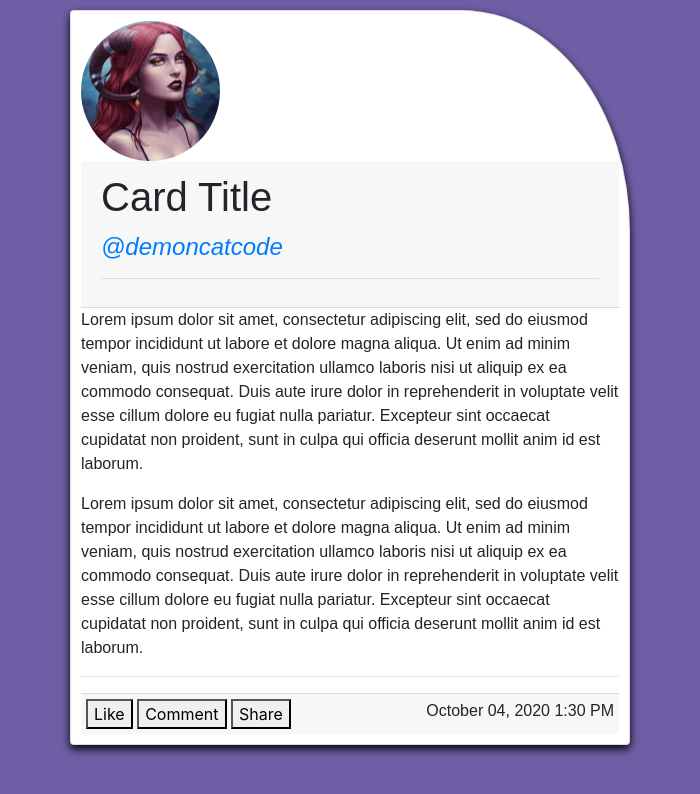
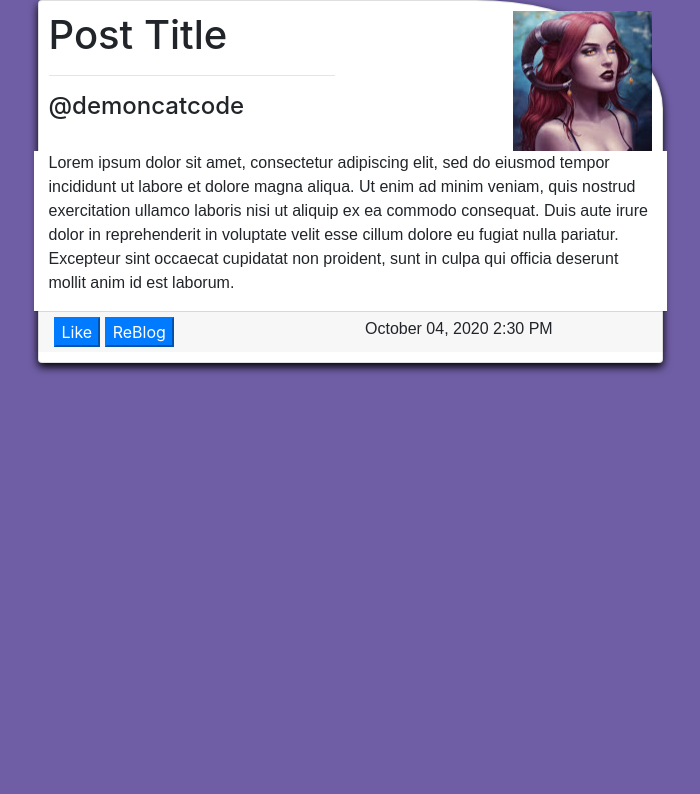
Before and after one commit to catruya/bloggo, a plain HTML site: page index.html in a window 1280 px wide. Shown: the whole page, without its empty margins (290-990 px from the left). Drawn offline with nearby package versions, Linux system fonts and the light colour scheme; a web font is replaced by a local one.

Commit message:
reworked the post design a little bit  using bootstrap css.

```diff
--- a/index.html
+++ b/index.html
@@ -6,7 +6,8 @@
     <meta name="viewport" content="width=device-width, initial-scale=1.0">
     <title>Bloggo</title>
     <!--Bootstrap CSS-->
-    <link rel="stylesheet" href="https://stackpath.bootstrapcdn.com/bootstrap/4.5.2/css/bootstrap.min.css" integrity="sha384-JcKb8q3iqJ61gNV9KGb8thSsNjpSL0n8PARn9HuZOnIxN0hoP+VmmDGMN5t9UJ0Z" crossorigin="anonymous">
+    <link rel="stylesheet" href="https://stackpath.bootstrapcdn.com/bootstrap/4.5.2/css/bootstrap.min.css"
+        integrity="sha384-JcKb8q3iqJ61gNV9KGb8thSsNjpSL0n8PARn9HuZOnIxN0hoP+VmmDGMN5t9UJ0Z" crossorigin="anonymous">
     <!-- My styles-->
     <link rel="stylesheet" href="styles/style.css">
     <!--Google fonts-->
@@ -42,21 +43,20 @@
 
     <div id="main">
         <!--Cards will be inserted with JS-->
-        <div class="container">
+        <div class="container-fluid">
             <div class="card">
-                <div class="user-img">
-                    <img src="img/cat1.jpg" alt="test">
+                <div class="row">
+                    <div class="col card-hdr">
+                        <h1>Post Title</h1>
+                        <hr>
+                        <h4>@demoncatcode</h4>
                     </div>
-                <div class="card-header">
-                    <div class="card-title">
-                        <h1>Card Title</h1>
+                    <div class="col">
+                        <img class="user-img img-responsive" src="img/cat1.jpg">
                     </div>
-                    <div class="username">
-                        <h4><a href="#"><em>@demoncatcode</em></a></h4>
                 </div>
-                    <hr>
-                </div>
-                <div class="card-txt">
+                <div class="row">
+                    <div class="col card-txt">
                         <p>
                             Lorem ipsum dolor sit amet, consectetur adipiscing elit, sed do eiusmod
                             tempor incididunt ut labore et dolore magna aliqua. Ut enim ad minim
@@ -66,31 +66,19 @@
                             Excepteur sint occaecat cupidatat non proident,
                             sunt in culpa qui officia deserunt mollit anim id est laborum.
                         </p>
-
-                    <p>
-                        Lorem ipsum dolor sit amet, consectetur adipiscing elit, sed do eiusmod
-                        tempor incididunt ut labore et dolore magna aliqua. Ut enim ad minim
-                        veniam, quis nostrud exercitation ullamco laboris nisi ut aliquip
-                        ex ea commodo consequat. Duis aute irure dolor in reprehenderit
-                        in voluptate velit esse cillum dolore eu fugiat nulla pariatur.
-                        Excepteur sint occaecat cupidatat non proident,
-                        sunt in culpa qui officia deserunt mollit anim id est laborum.
-                    </p>
-                    <hr>
                     </div>
-                <div class="card-footer">
-                    <div class="date">
-                        October 04, 2020 1:30 PM
                 </div>
-                    <div class="like-cmt-share">
-                        <button>Like</button>
-                        <button>Comment</button>
-                        <button>Share</button>
+                <div class="row card-footer">
+                    <div class="col">
+                        <button class="btn-primary">Like</button>
+                        <button class="btn-primary">ReBlog</button>
+                    </div>
+                    <div class="col date">
+                        October 04, 2020 2:30 PM
                     </div>
                 </div>
             </div>
         </div>
-
     </div>
 
 </body>
```
Lines whose indentation alone changed are shown as unchanged.
